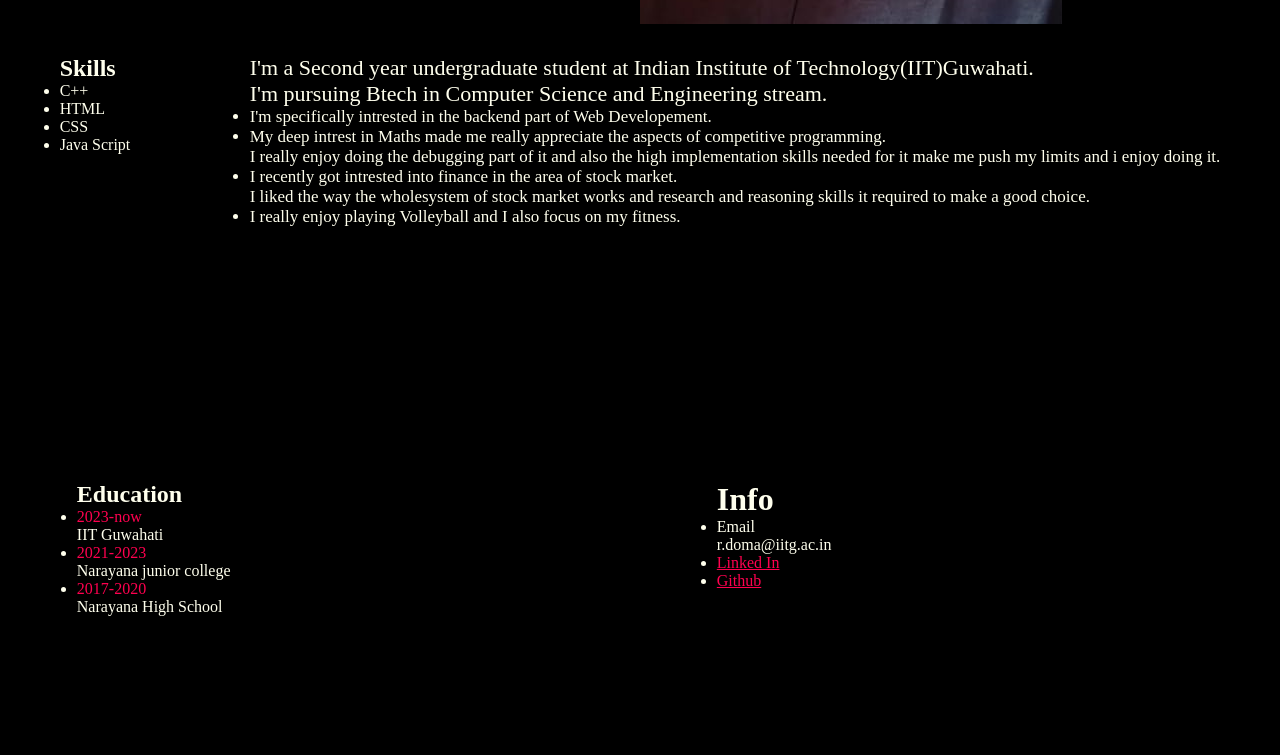
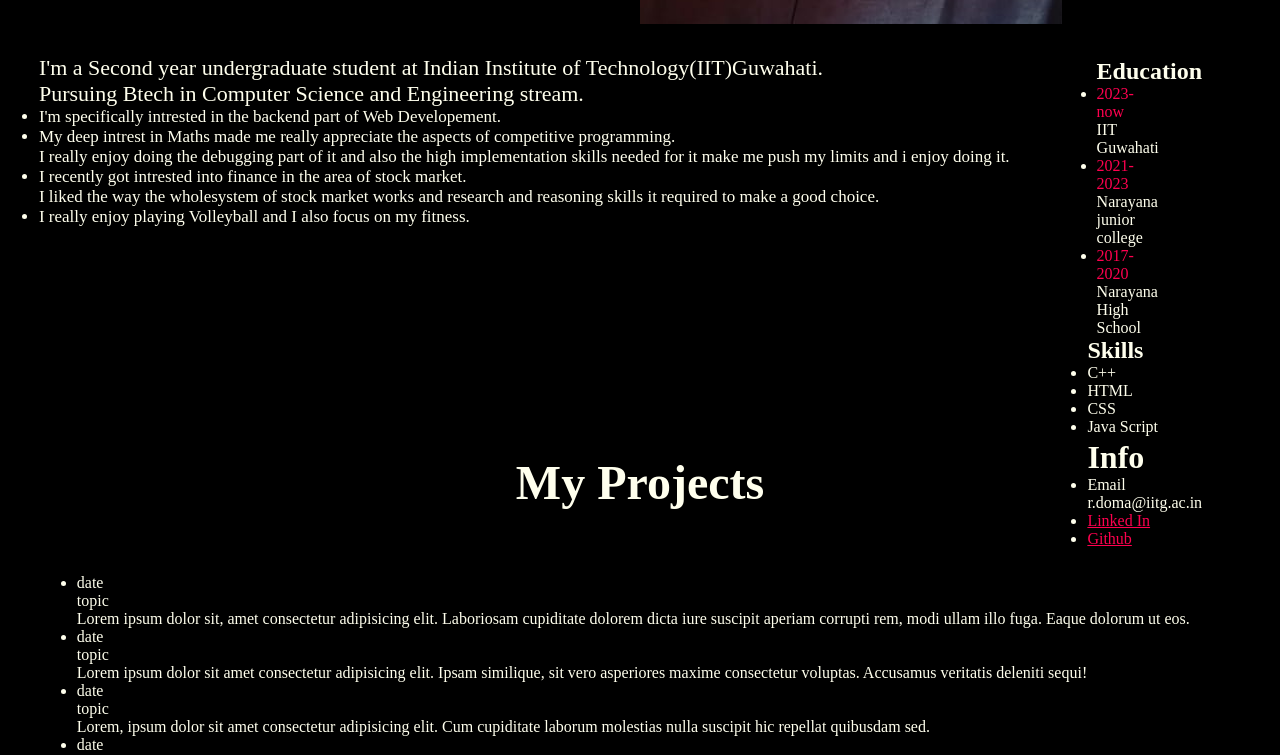
Before and after one commit to doma2542/Personal-Portfolio, a plain HTML site: page index.html in a window 1280 px wide. Shown: the part 720-1475 px from the top of the page. Drawn offline with Linux system fonts and the light colour scheme.

Commit message:
index1.html

```diff
--- a/index.html
+++ b/index.html
@@ -29,21 +29,12 @@
 </div>
 </div>
 
-
+<!-- page2 -->
 <h1 id="page2" class="abthdng">About Me</h1>
 <div id="about">
-    <div id="leftabout" >
-        <h2>Skills</h2>
-        <ul class="skilllist">
-            <li>C++</li>
-            <li>HTML</li>
-            <li>CSS</li>
-            <li>Java Script</li>
-        </ul>
-    </div>
-    <div id="rightabout" >
+    <div id="topabout" >
         <div id="shortintro">
-        <p>I'm a Second year undergraduate student at Indian Institute of Technology(IIT)Guwahati. <br>I'm pursuing Btech in Computer Science and Engineering stream. </p>
+            <p>I'm a Second year undergraduate student at Indian Institute of Technology(IIT)Guwahati. <br>Pursuing Btech in Computer Science and Engineering stream. </p>
         </div>
         <div id="longintro">
             <ul>
@@ -53,9 +44,9 @@
                 <li>I really enjoy playing Volleyball and I also focus on my fitness.</li>
             </ul>
         </div>
+
     </div>
-</div>
-<div id="about2ndrow">
+    <div id="bottomabout" >
         <div id="edu">
             <h2>Education</h2>
             <ul>
@@ -64,18 +55,27 @@
                 <li><span class="year">2017-2020 </span><br>Narayana High School </li>
             </ul>
         </div>
-
+        <div id="skill">
+                <h2>Skills</h2>
+            <ul class="skilllist">
+                <li>C++</li>
+                <li>HTML</li>
+                <li>CSS</li>
+                <li>Java Script</li>
+            </ul>
+        </div>
         <div id="info">
             <h1>Info</h1>
             <ul>
                <li>Email <br>r.doma@iitg.ac.in</li>
-
                 <li><a href="https://www.linkedin.com/in/doma-gowtham-reddy-a63b82302">Linked In</a></li>
                 <li><a href="https://github.com/doma2542">Github</a></li>
            </ul>
-
         </div>
     </div>
+</div>
+
+<!-- page 3 -->
 <h1 id="page3" class="abthdng">My Projects</h1>
    <div id="projects">
     <ul>
```
Lines whose indentation alone changed are shown as unchanged.
